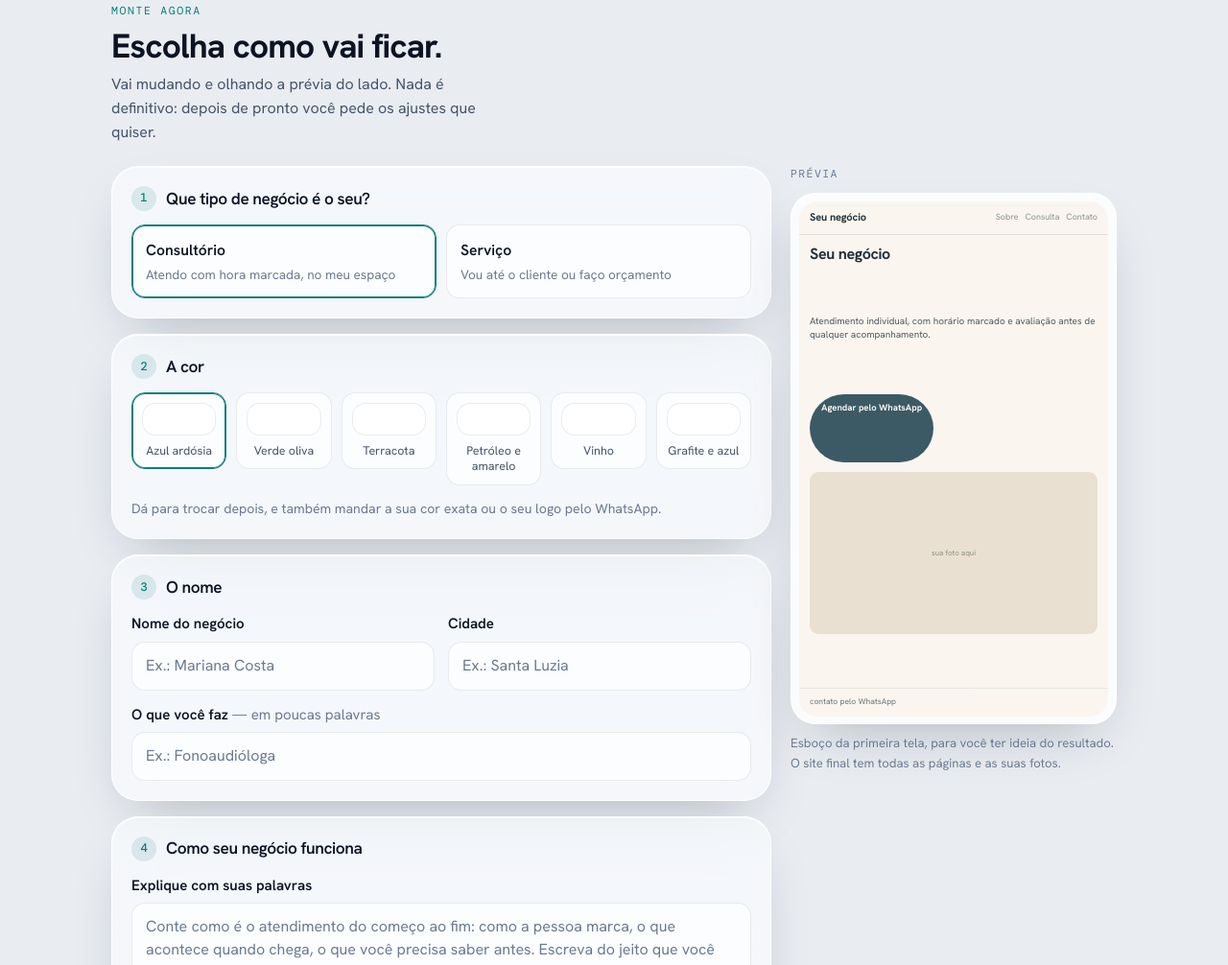
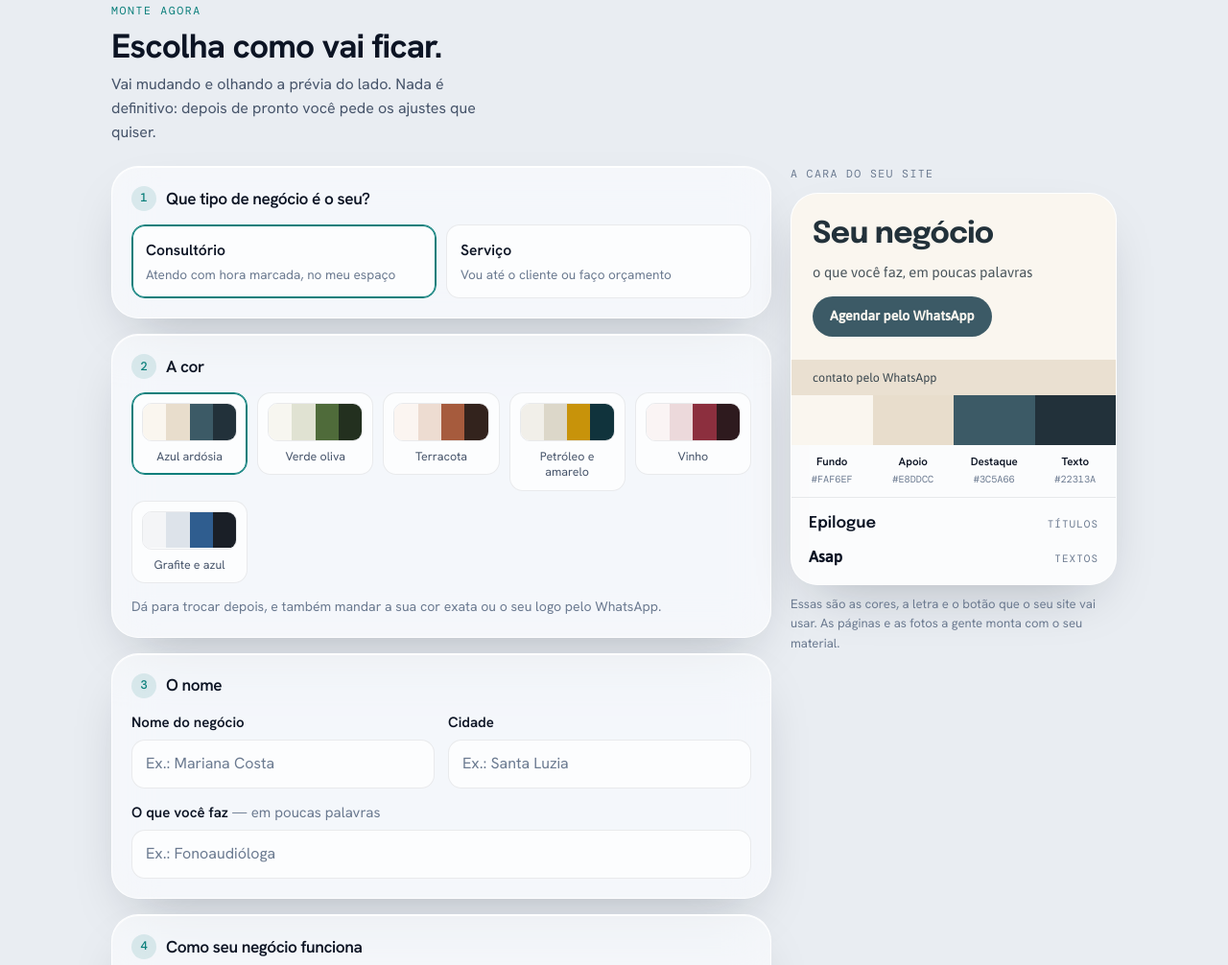
Before and after one commit to thalysv-dev/terabyte-site, a plain HTML site: page criar/index.html in a window 1280 px wide. Shown: the part 2104-3110 px from the top of the page at 96% size. Drawn offline with nearby package versions, Linux system fonts and the light colour scheme.

Commit message:
Previa vira quadro de identidade visual e conserta as amostras de cor

```diff
--- a/criar/index.html
+++ b/criar/index.html
@@ -8,7 +8,7 @@
 <meta name="theme-color" content="#e9edf2">
 <link rel="preconnect" href="https://fonts.googleapis.com">
 <link rel="preconnect" href="https://fonts.gstatic.com" crossorigin>
-<link rel="stylesheet" href="https://fonts.googleapis.com/css2?family=Hanken+Grotesk:wght@400;500;600;700&family=DM+Mono:wght@400;500&display=swap">
+<link rel="stylesheet" href="https://fonts.googleapis.com/css2?family=Hanken+Grotesk:wght@400;500;600;700&family=DM+Mono:wght@400;500&family=Epilogue:wght@600;700&family=Asap:wght@400;500&family=Bricolage+Grotesque:wght@700;800&family=Instrument+Sans:wght@400;500&display=swap">
 <style>
   /* Conceito: mesma linguagem do site da TeraByte - vidro fosco sobre manchas de cor
      desfocadas. Coluna única no celular; no desktop os campos ficam à esquerda e a
@@ -291,30 +291,36 @@
   .escolhas { display: grid; gap: 10px; }
   @media (min-width: 520px) { .escolhas.duas { grid-template-columns: 1fr 1fr; } }
   .escolha { position: relative; }
-  .escolha input { position: absolute; opacity: 0; width: 0; height: 0; }
-  .escolha span {
+  .escolha > input { position: absolute; opacity: 0; width: 0; height: 0; }
+  /* Filho direto: o seletor descendente pegaria também os <span> de dentro do cartão. */
+  .escolha > span {
     display: grid; gap: 4px; cursor: pointer;
     padding: 14px; border-radius: var(--radius-sm);
     border: 1px solid var(--edge-soft); background: var(--field-bg);
     transition: border-color 0.15s ease, box-shadow 0.15s ease;
   }
-  .escolha span b { font-weight: 600; font-size: 0.98rem; }
-  .escolha span i { font-style: normal; color: var(--ink-3); font-size: 0.85rem; line-height: 1.4; }
-  .escolha input:checked + span { border-color: var(--teal); box-shadow: 0 0 0 1px var(--teal) inset; }
-  .escolha input:focus-visible + span { outline: 2px solid var(--teal); outline-offset: 3px; }
+  .escolha > span b { font-weight: 600; font-size: 0.98rem; }
+  .escolha > span i { font-style: normal; color: var(--ink-3); font-size: 0.85rem; line-height: 1.4; }
+  .escolha > input:checked + span { border-color: var(--teal); box-shadow: 0 0 0 1px var(--teal) inset; }
+  .escolha > input:focus-visible + span { outline: 2px solid var(--teal); outline-offset: 3px; }
 
-  .cores { display: grid; grid-template-columns: repeat(auto-fit, minmax(96px, 1fr)); gap: 10px; }
-  .cor input { position: absolute; opacity: 0; width: 0; height: 0; }
-  .cor span {
+  .cores { display: grid; grid-template-columns: repeat(auto-fit, minmax(104px, 1fr)); gap: 10px; }
+  .cor { position: relative; }
+  .cor > input { position: absolute; opacity: 0; width: 0; height: 0; }
+  .cor > span {
     display: grid; gap: 8px; cursor: pointer; padding: 10px;
     border-radius: var(--radius-sm); border: 1px solid var(--edge-soft);
     background: var(--field-bg); text-align: center;
+    transition: border-color 0.15s ease, box-shadow 0.15s ease;
   }
-  .cor span em { font-style: normal; font-size: 0.78rem; color: var(--ink-2); line-height: 1.3; }
-  .amostra { height: 34px; border-radius: 9px; display: flex; overflow: hidden; border: 1px solid var(--edge-soft); }
-  .amostra i { flex: 1; }
-  .cor input:checked + span { border-color: var(--teal); box-shadow: 0 0 0 1px var(--teal) inset; }
-  .cor input:focus-visible + span { outline: 2px solid var(--teal); outline-offset: 3px; }
+  .cor > span em { font-style: normal; font-size: 0.78rem; color: var(--ink-2); line-height: 1.3; }
+  .cor > input:checked + span { border-color: var(--teal); box-shadow: 0 0 0 1px var(--teal) inset; }
+  .cor > input:focus-visible + span { outline: 2px solid var(--teal); outline-offset: 3px; }
+  .amostra {
+    height: 40px; border-radius: 10px; display: flex; overflow: hidden;
+    border: 1px solid var(--edge-soft);
+  }
+  .amostra i { flex: 1 1 0; display: block; }
 
   label.linha { display: grid; gap: 6px; min-width: 0; }
   label.linha > b { font-weight: 600; font-size: 0.94rem; }
@@ -339,56 +345,60 @@
     .previa-coluna { position: sticky; top: calc(env(safe-area-inset-top, 0px) + 64px); }
   }
   .previa-rotulo { font-family: var(--font-mono); font-size: 0.72rem; color: var(--ink-3); text-transform: uppercase; letter-spacing: 0.12em; }
-  .aparelho {
+  /* Quadro de identidade: a cor, a letra e o botão do site, sem fingir ser o site. */
+  .identidade {
     --p-fundo: #faf6ef; --p-tinta: #22313a; --p-destaque: #3c5a66; --p-suave: #e8ddcc;
-    border-radius: 26px; padding: 8px; background: var(--glass-strong);
-    border: 1px solid var(--edge); box-shadow: var(--shadow); overflow: hidden;
-    min-width: 0;
+    --p-titulo: "Epilogue"; --p-texto: "Asap";
+    border-radius: var(--radius-lg); overflow: hidden; min-width: 0;
+    background: var(--glass-strong); border: 1px solid var(--edge); box-shadow: var(--shadow);
+    display: grid;
   }
-  .tela {
-    border-radius: 19px; overflow: hidden; background: var(--p-fundo); color: var(--p-tinta);
-    aspect-ratio: 9 / 15; max-width: 100%; min-width: 0; display: flex; flex-direction: column;
-    font-size: 11px; line-height: 1.4;
+  .id-marca {
+    background: var(--p-fundo); color: var(--p-tinta);
+    padding: 26px 22px 24px; display: grid; gap: 12px; justify-items: start;
+    min-width: 0; overflow-wrap: anywhere;
   }
-  .tela-rolo { overflow: hidden; display: flex; flex-direction: column; height: 100%; min-width: 0; }
-  .tela-rolo * { min-width: 0; overflow-wrap: anywhere; }
-  .t-barra {
-    display: flex; align-items: center; justify-content: space-between;
-    padding: 9px 11px; border-bottom: 1px solid color-mix(in srgb, var(--p-tinta) 12%, transparent);
-    flex: 0 0 auto;
+  .id-logo {
+    font-family: var(--p-titulo), "Hanken Grotesk", sans-serif;
+    font-weight: 700; font-size: clamp(1.5rem, 6vw, 1.95rem);
+    line-height: 1.08; letter-spacing: -0.02em;
   }
-  .t-logo { font-weight: 700; font-size: 11px; letter-spacing: -0.01em; }
-  .t-menu { display: flex; gap: 7px; opacity: 0.5; font-size: 9px; }
-  .t-corpo { padding: 12px 11px; display: grid; grid-template-columns: minmax(0, 1fr); gap: 10px; flex: 1 1 auto; min-height: 0; overflow: hidden; }
-  .t-selo {
-    font-size: 8px; text-transform: uppercase; letter-spacing: 0.1em;
-    color: var(--p-destaque); font-weight: 700;
+  .id-linha {
+    font-family: var(--p-texto), "Hanken Grotesk", sans-serif;
+    font-size: 0.92rem; line-height: 1.45; opacity: 0.82;
   }
-  .t-titulo { font-size: 16px; line-height: 1.12; font-weight: 700; letter-spacing: -0.02em; }
-  .t-texto { font-size: 10px; opacity: 0.78; }
-  .t-botao {
+  .id-botao {
+    font-family: var(--p-texto), "Hanken Grotesk", sans-serif;
     background: var(--p-destaque); color: var(--p-fundo);
-    padding: 7px 12px; border-radius: 99px; font-size: 9.5px; font-weight: 700;
-    justify-self: start;
+    padding: 10px 18px; border-radius: 99px; font-size: 0.88rem; font-weight: 600;
+    margin-top: 2px;
   }
-  .t-foto {
-    border-radius: 9px; background: var(--p-suave); aspect-ratio: 16 / 9;
-    display: grid; place-items: center; font-size: 8px; opacity: 0.85;
-    color: color-mix(in srgb, var(--p-tinta) 55%, transparent);
+  .id-apoio {
+    background: var(--p-suave); color: var(--p-tinta);
+    font-family: var(--p-texto), "Hanken Grotesk", sans-serif;
+    font-size: 0.78rem; padding: 9px 22px; opacity: 0.9;
   }
-  .t-fitas { display: grid; gap: 5px; }
-  .t-fita { background: var(--p-suave); border-radius: 7px; padding: 6px 8px; font-size: 9px; }
-  .t-fita b { display: block; font-size: 9px; font-weight: 700; }
-  .t-fita span { opacity: 0.7; font-size: 8.5px; }
-  .t-fichas { display: flex; flex-wrap: wrap; gap: 4px; }
-  .t-ficha {
-    border: 1px solid var(--p-destaque); color: var(--p-destaque);
-    border-radius: 99px; padding: 2px 7px; font-size: 8px; font-weight: 600;
+  .id-cores { display: grid; grid-template-columns: repeat(4, minmax(0, 1fr)); }
+  .id-cor { display: grid; gap: 0; min-width: 0; }
+  .id-cor i { display: block; height: 52px; }
+  .id-cor span {
+    padding: 8px 6px 10px; text-align: center; min-width: 0;
+    display: grid; gap: 2px;
   }
-  .t-rodape {
-    margin-top: auto; padding: 8px 11px; flex: 0 0 auto;
-    border-top: 1px solid color-mix(in srgb, var(--p-tinta) 12%, transparent);
-    font-size: 8.5px; opacity: 0.65; display: grid; gap: 2px;
+  .id-cor b { font-size: 0.72rem; font-weight: 600; }
+  .id-cor code {
+    font-family: var(--font-mono); font-size: 0.64rem; color: var(--ink-3);
+    text-transform: uppercase;
+  }
+  .id-fontes {
+    display: grid; gap: 10px; padding: 14px 18px 16px;
+    border-top: 1px solid var(--edge-soft);
+  }
+  .id-fonte { display: flex; align-items: baseline; justify-content: space-between; gap: 12px; min-width: 0; }
+  .id-fonte b { font-size: 1.02rem; font-weight: 600; min-width: 0; overflow-wrap: anywhere; }
+  .id-fonte span {
+    font-family: var(--font-mono); font-size: 0.68rem; color: var(--ink-3);
+    text-transform: uppercase; letter-spacing: 0.1em; flex: 0 0 auto;
   }
   .previa-nota { color: var(--ink-3); font-size: 0.82rem; }
 
@@ -642,13 +652,21 @@
         </div>
 
         <aside class="previa-coluna">
-          <span class="previa-rotulo">Prévia</span>
-          <div class="aparelho" id="aparelho">
-            <div class="tela">
-              <div class="tela-rolo" id="tela"></div>
+          <span class="previa-rotulo">A cara do seu site</span>
+          <div class="identidade" id="identidade">
+            <div class="id-marca">
+              <div class="id-logo" id="id-logo">Seu negócio</div>
+              <div class="id-linha" id="id-linha">o que você faz, em poucas palavras</div>
+              <div class="id-botao" id="id-botao">Agendar pelo WhatsApp</div>
+            </div>
+            <div class="id-apoio" id="id-apoio">Santa Luzia e região · contato pelo WhatsApp</div>
+            <div class="id-cores" id="id-cores"></div>
+            <div class="id-fontes">
+              <div class="id-fonte"><b id="id-fonte-titulo">Epilogue</b><span>títulos</span></div>
+              <div class="id-fonte"><b id="id-fonte-texto">Asap</b><span>textos</span></div>
             </div>
           </div>
-          <p class="previa-nota">Esboço da primeira tela, para você ter ideia do resultado. O site final tem todas as páginas e as suas fotos.</p>
+          <p class="previa-nota">Essas são as cores, a letra e o botão que o seu site vai usar. As páginas e as fotos a gente monta com o seu material.</p>
         </aside>
       </form>
     </div>
@@ -695,7 +713,7 @@
   </div>
 </footer>
 
-<a class="pilula" href="#aparelho">Ver prévia</a>
+<a class="pilula" href="#identidade">Ver as cores</a>
 
 <script>
 (function () {
@@ -776,80 +794,64 @@
     return e;
   }
 
+  // Cada modelo tem a sua dupla de letras e o seu botão principal.
+  var IDENTIDADE = {
+    consultorio: { titulo: "Epilogue", texto: "Asap", acao: "Agendar pelo WhatsApp" },
+    servicos: { titulo: "Bricolage Grotesque", texto: "Instrument Sans", acao: "Pedir orçamento" }
+  };
+
+  var PAPEIS = [
+    { chave: "fundo", nome: "Fundo" },
+    { chave: "suave", nome: "Apoio" },
+    { chave: "destaque", nome: "Destaque" },
+    { chave: "tinta", nome: "Texto" }
+  ];
+
   function desenharPrevia() {
     var p = paletaEscolhida();
-    var ap = $("aparelho");
-    ap.style.setProperty("--p-fundo", p.fundo);
-    ap.style.setProperty("--p-tinta", p.tinta);
-    ap.style.setProperty("--p-destaque", p.destaque);
-    ap.style.setProperty("--p-suave", p.suave);
+    var modelo = modeloEscolhido();
+    var id = IDENTIDADE[modelo] || IDENTIDADE.consultorio;
 
-    var modelo = modeloEscolhido();
+    var quadro = $("identidade");
+    quadro.style.setProperty("--p-fundo", p.fundo);
+    quadro.style.setProperty("--p-tinta", p.tinta);
+    quadro.style.setProperty("--p-destaque", p.destaque);
+    quadro.style.setProperty("--p-suave", p.suave);
+    quadro.style.setProperty("--p-titulo", '"' + id.titulo + '"');
+    quadro.style.setProperty("--p-texto", '"' + id.texto + '"');
+
     var nome = limpar(texto("nome")) || "Seu negócio";
     var cidade = limpar(texto("cidade"));
     var segmento = limpar(texto("segmento"));
-    var sobre = limpar(texto("sobre"));
-    var servicos = linhas(texto("servicos"), 4);
-    var endereco = limpar(texto("endereco"));
-    var conselho = limpar(texto("conselho"));
 
-    var tela = $("tela");
-    tela.textContent = "";
+    $("id-logo").textContent = nome;
 
-    // barra de cima
-    var barra = criar("div", "t-barra");
-    barra.appendChild(criar("div", "t-logo", nome));
-    var menu = criar("div", "t-menu");
-    (modelo === "consultorio" ? ["Sobre", "Consulta", "Contato"] : ["Serviços", "Trabalhos", "Orçamento"])
-      .forEach(function (m) { menu.appendChild(criar("span", null, m)); });
-    barra.appendChild(menu);
-    tela.appendChild(barra);
+    var linha = segmento || "o que você faz, em poucas palavras";
+    if (segmento && cidade) linha = segmento + " em " + cidade;
+    $("id-linha").textContent = linha;
 
-    var corpo = criar("div", "t-corpo");
+    $("id-botao").textContent = id.acao;
+    $("id-apoio").textContent = (cidade ? cidade + " e região · " : "") + "contato pelo WhatsApp";
 
-    if (modelo === "consultorio") {
-      if (conselho) corpo.appendChild(criar("div", "t-selo", conselho));
-      var titulo = nome;
-      if (segmento) titulo = nome + ", " + segmento.toLowerCase();
-      if (cidade) titulo += " em " + cidade;
-      corpo.appendChild(criar("div", "t-titulo", titulo));
-      corpo.appendChild(criar("div", "t-texto", sobre
-        ? (sobre.length > 150 ? sobre.slice(0, 150) + "…" : sobre)
-        : "Atendimento individual, com horário marcado e avaliação antes de qualquer acompanhamento."));
-      corpo.appendChild(criar("div", "t-botao", "Agendar pelo WhatsApp"));
-      corpo.appendChild(criar("div", "t-foto", "sua foto aqui"));
-      if (servicos.length) {
-        var fitas = criar("div", "t-fitas");
-        servicos.slice(0, 3).forEach(function (s) {
-          var fita = criar("div", "t-fita");
-          fita.appendChild(criar("b", null, s));
-          fitas.appendChild(fita);
-        });
-        corpo.appendChild(fitas);
-      }
-    } else {
-      corpo.appendChild(criar("div", "t-selo", cidade ? "Atende " + cidade + " e região" : "Atende sua região"));
-      corpo.appendChild(criar("div", "t-titulo", segmento
-        ? segmento + (cidade ? " em " + cidade : "")
-        : (cidade ? nome + " em " + cidade : nome)));
-      corpo.appendChild(criar("div", "t-texto", sobre
-        ? (sobre.length > 130 ? sobre.slice(0, 130) + "…" : sobre)
-        : "Orçamento sem compromisso pelo WhatsApp, com equipe própria e hora marcada."));
-      corpo.appendChild(criar("div", "t-botao", "Pedir orçamento"));
-      if (servicos.length) {
-        var fichas = criar("div", "t-fichas");
-        servicos.forEach(function (s) { fichas.appendChild(criar("span", "t-ficha", s)); });
-        corpo.appendChild(fichas);
-      }
-      corpo.appendChild(criar("div", "t-foto", "fotos dos seus trabalhos"));
-    }
+    var caixa = $("id-cores");
+    caixa.textContent = "";
+    PAPEIS.forEach(function (papel) {
+      var cor = p[papel.chave];
+      var bloco = criar("div", "id-cor");
+      var faixa = criar("i");
+      faixa.style.background = cor;
+      bloco.appendChild(faixa);
+      var legenda = criar("span");
+      legenda.appendChild(criar("b", null, papel.nome));
+      legenda.appendChild(criar("code", null, cor));
+      bloco.appendChild(legenda);
+      caixa.appendChild(bloco);
+    });
 
-    tela.appendChild(corpo);
-
-    var rodape = criar("div", "t-rodape");
-    if (endereco) rodape.appendChild(criar("div", null, endereco));
-    rodape.appendChild(criar("div", null, (cidade ? cidade + " · " : "") + "contato pelo WhatsApp"));
-    tela.appendChild(rodape);
+    $("id-fonte-titulo").textContent = id.titulo;
+    $("id-fonte-titulo").style.fontFamily = '"' + id.titulo + '", "Hanken Grotesk", sans-serif';
+    $("id-fonte-texto").textContent = id.texto;
+    $("id-fonte-texto").style.fontFamily = '"' + id.texto + '", "Hanken Grotesk", sans-serif';
   }
 
   /* -------------------------------------------------------------------- resumo */
```
